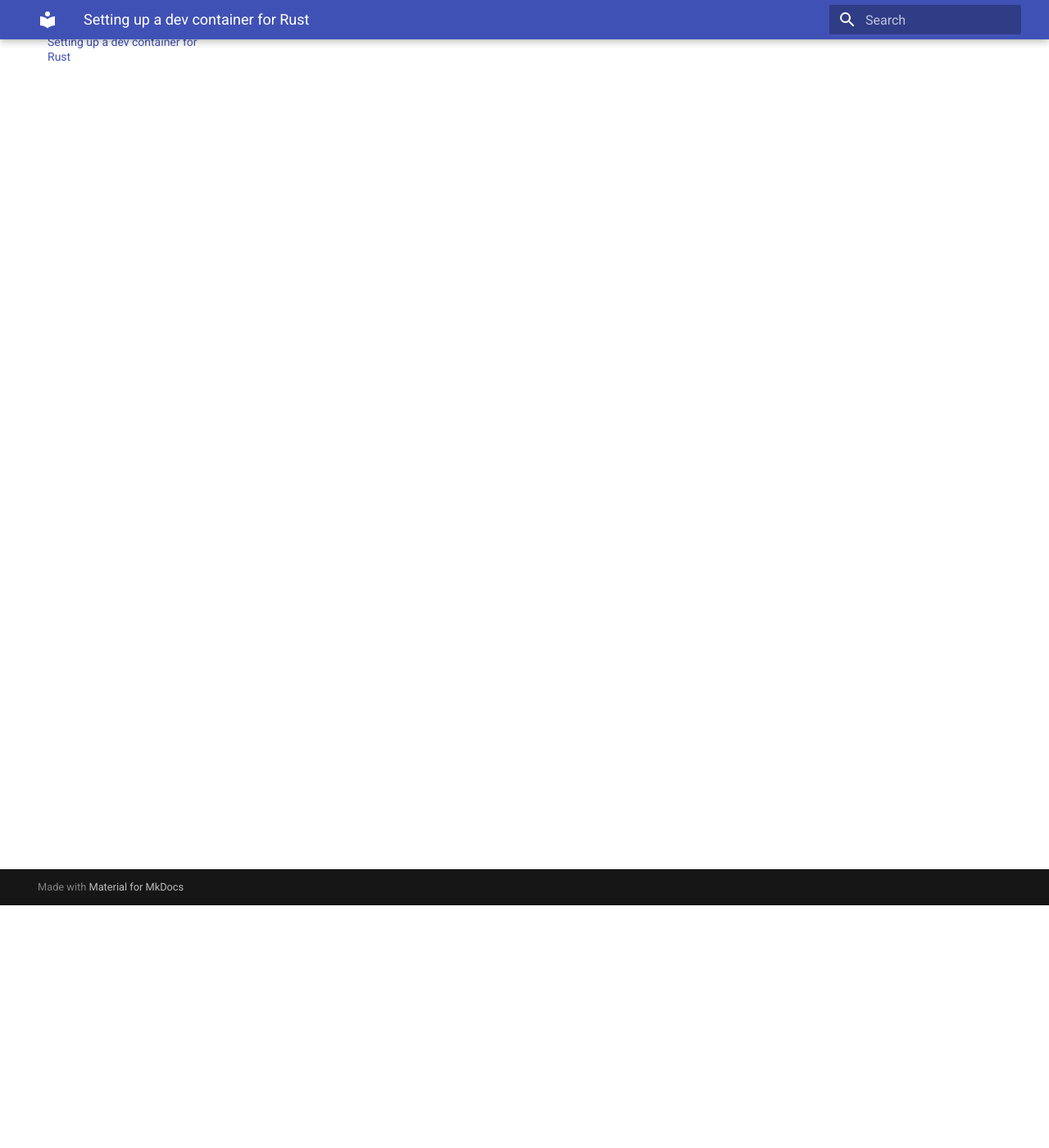
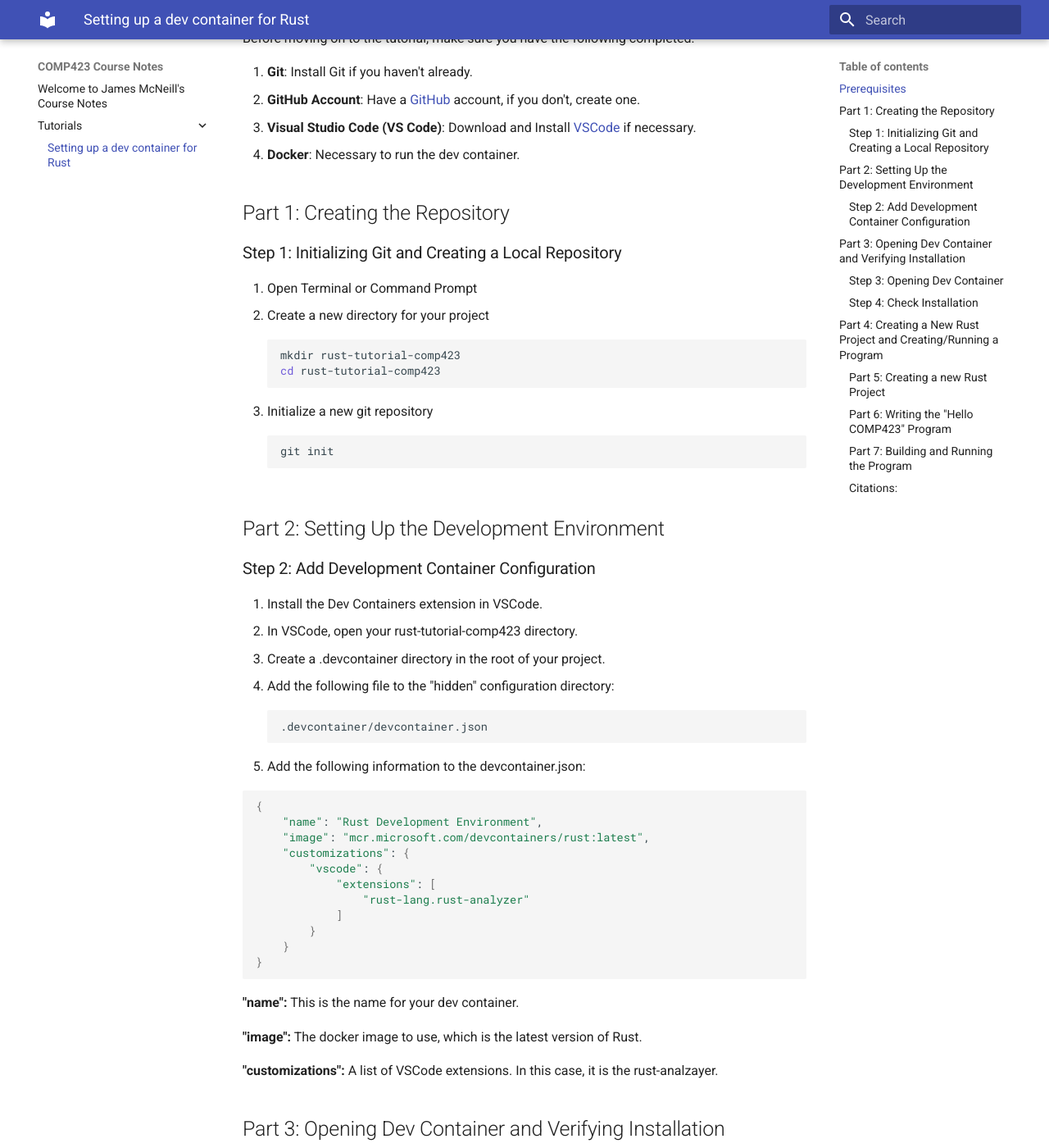
Before and after one commit to jamesbmc1/comp423-course-notes, an MkDocs documentation site: the page built from docs/tutorials/rust-setup.md, in a window 1280 px wide and 1400 px high, scrolled down 296 px. Shown: the whole window at 82% size. Built offline with MkDocs 1.6.1 and Material for MkDocs 9.7.7, drawn with Linux system fonts in a browser that asks for light colours; some of the changed text lies outside the part shown.

Commit message:
Tutorial Branch

````diff
--- a/docs/tutorials/rust-setup.md
+++ b/docs/tutorials/rust-setup.md
@@ -2,3 +2,115 @@
 
 * Primary author: [James McNeill](http://github.com/jamesbmc1)
 * Reviewer: [Charles Wilt](https://github.com/crwilt)
+
+## Prerequisites
+Before moving on to the tutorial, make sure you have the following completed:
+
+1. **Git**: Install Git if you haven't already.
+2. **GitHub Account**: Have a [GitHub](https://github.com/) account, if you don't, create one.
+3. **Visual Studio Code (VS Code)**: Download and Install [VSCode](https://code.visualstudio.com/) if necessary.
+4. **Docker**: Necessary to run the dev container.
+
+
+## Part 1: Creating the Repository
+### Step 1: Initializing Git and Creating a Local Repository
+1. Open Terminal or Command Prompt
+2. Create a new directory for your project
+ ```bash
+ mkdir rust-tutorial-comp423
+ cd rust-tutorial-comp423
+ ```
+ 3. Initialize a new git repository
+```bash
+git init
+```
+
+## Part 2: Setting Up the Development Environment
+### Step 2: Add Development Container Configuration
+1. Install the Dev Containers extension in VSCode.
+2. In VSCode, open your rust-tutorial-comp423 directory.
+3. Create a .devcontainer directory in the root of your project.
+4. Add the following file to the "hidden" configuration directory:
+```bash
+.devcontainer/devcontainer.json
+```
+5. Add the following information to the devcontainer.json:
+
+```bash
+{
+    "name": "Rust Development Environment",
+    "image": "mcr.microsoft.com/devcontainers/rust:latest",
+    "customizations": {
+        "vscode": {
+            "extensions": [
+                "rust-lang.rust-analyzer"
+            ]
+        }
+    }
+}
+```
+
+
+**"name":** This is the name for your dev container.
+
+**"image":** The docker image to use, which is the latest version of Rust.
+
+**"customizations":** A list of VSCode extensions. In this case, it is the rust-analzayer.
+
+
+## Part 3: Opening Dev Container and Verifying Installation
+### Step 3: Opening Dev Container
+Open the project in the container by pressing Ctrl+Shift+P (or Cmd+Shift+P on Mac), typing "Dev Containers: Reopen in Container,"
+and selecting the option. This may take a few minutes while the image is downloaded and the requirements are installed.
+
+### Step 4: Check Installation
+Once the Dev Container is running, open up a terminal (Terminal -> New Terminal). Run the following command:
+```bash
+rustc --version
+```
+
+This displays the current version of Rust that you have, confirming that you have properly installed it!
+
+## Part 4: Creating a New Rust Project and Creating/Running a Program
+### Part 5: Creating a new Rust Project
+Use Cargo to create a new project:
+```bash
+cargo new --vcs none hello_comp423
+cd hello_comp423
+```
+The **--vcs none** flag makes it to where Cargo does not create a new git repository
+
+### Part 6: Writing the "Hello COMP423" Program
+1. Open the main file in the src folder ('src/main')
+2. Replace the contents of **main** with the following:
+```bash
+fn main() {
+    println!("Hello COMP423");
+}
+```
+### Part 7: Building and Running the Program
+Use the following command to compile the program:
+```bash
+cargo build
+```
+
+This compiles your code and creates the folder **target\debug** and creates an executable. This is similar to GCC in 211 as you compile first and then run the executable file.
+
+
+You could also use the following command to **run** the program:
+```bash
+cargo run
+```
+
+!!! note "Distinction"
+    **cargo run** can be used to build and compile the program at the same time instead of doing two separate steps.
+
+Your Program should output "Hello COMP423" in the terminal. This means that you have properly installed and made a Rust function!
+
+### **Citations:**
+
+**Title:**  Starting a Static Website Project with MkDocs
+
+**Author:** Kris Jordan
+
+**Link:** https://comp423-25s.github.io/resources/MkDocs/tutorial/
````
